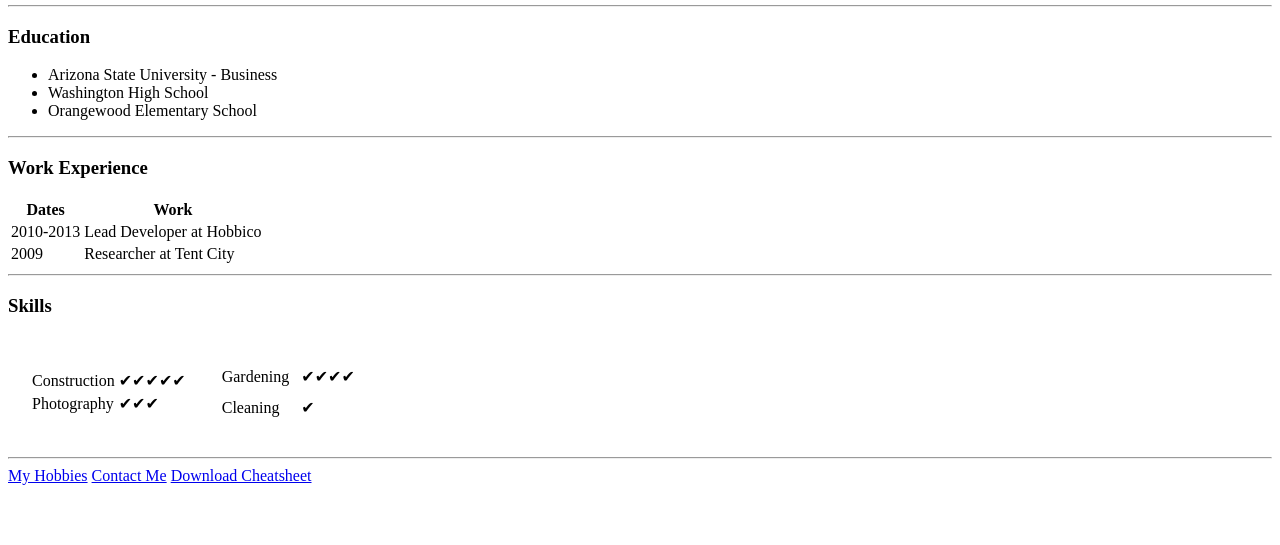
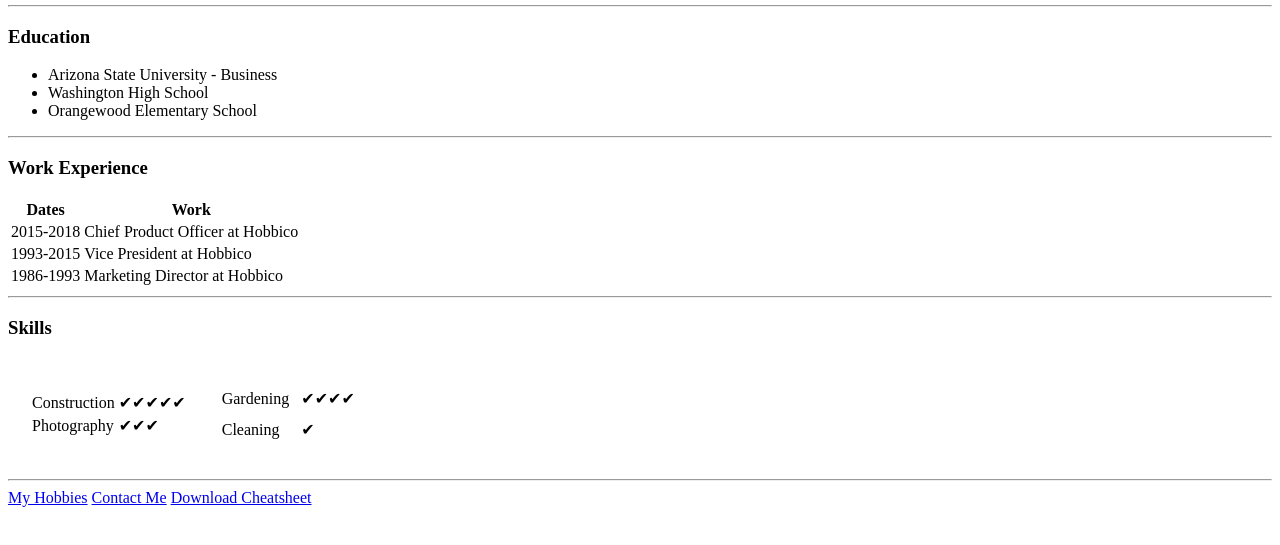
Before and after one commit to rpiester/cv, a plain HTML site: page index.html in a window 1280 px wide. Shown: the part 207-752 px from the top of the page. Drawn offline with Linux system fonts and the light colour scheme.

Commit message:
Add files via upload

```diff
--- a/index.html
+++ b/index.html
@@ -9,7 +9,7 @@
 <body>
   <table cellspacing="20">
     <tr>
-      <td><img src="Rickphoto.jpg" alt="Rick Profile Picture" height="150"></td>
+      <td><img src="RickPhoto.jpg" alt="Rick Profile Picture" height="150"></td>
       <td>
         <h1>Rick Piester</h1>
         <p><em>Founder and President of <strong><a href="https://www.factorydoor.com">Factory Door LLC</a></strong></em></p>
@@ -35,12 +35,16 @@
       </tr>
     </thead>
     <tr>
-      <td>2010-2013</td>
-      <td>Lead Developer at Hobbico</td>
+      <td>2015-2018</td>
+      <td>Chief Product Officer at Hobbico</td>
     </tr>
     <tr>
-      <td>2009</td>
-      <td>Researcher at Tent City</td>
+      <td>1993-2015</td>
+      <td>Vice President at Hobbico</td>
+    </tr>
+    <tr>
+      <td>1986-1993</td>
+      <td>Marketing Director at Hobbico</td>
     </tr>
   </table>
   <hr>
```
